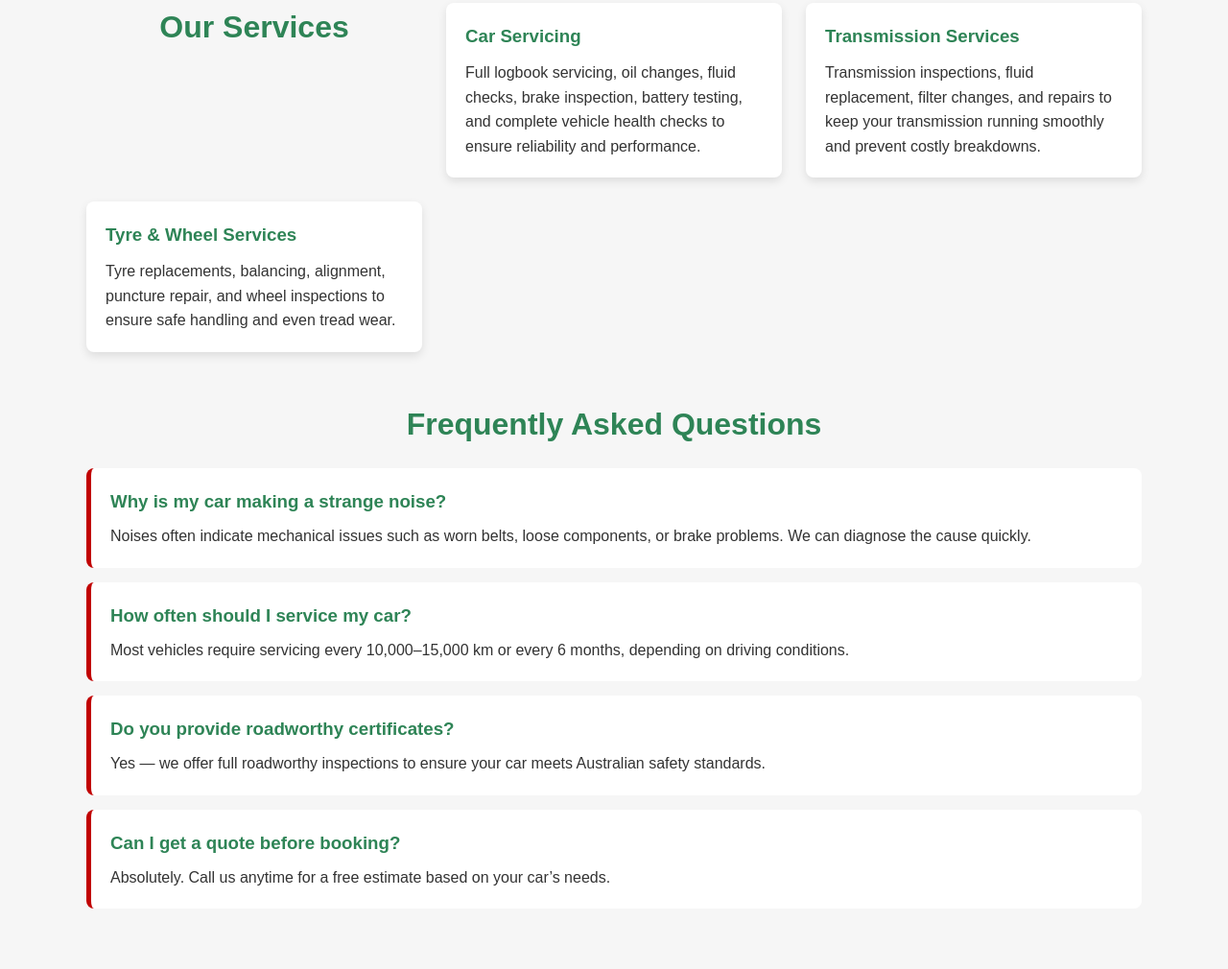
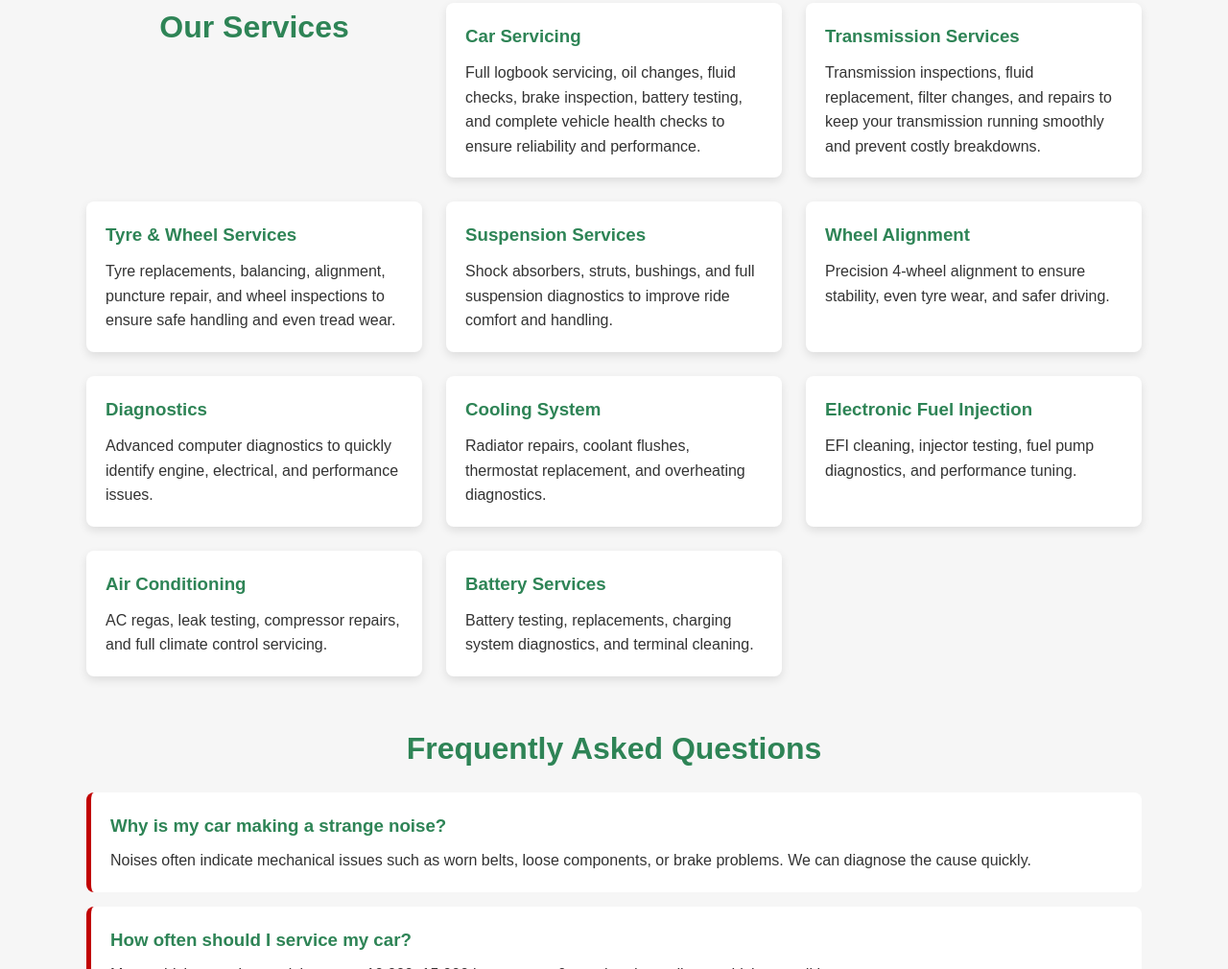
Before and after one commit to ghulamqadir1873-cmyk/properautomotive-website, a plain HTML site: page index.html in a window 1280 px wide. Shown: the part 733-1743 px from the top of the page at 96% size. Drawn offline with Linux system fonts and the light colour scheme.

Commit message:
Update index.html
services section updated

```diff
--- a/index.html
+++ b/index.html
@@ -34,7 +34,6 @@
     <h2 class="section-title">Welcome to Proper Automotive</h2>
     <p>At Proper Automotive, we provide high-quality automotive services performed by skilled and certified technicians. Whether it’s regular maintenance, tyres, LPG repair or roadworthy inspections — we ensure your vehicle is safe, reliable, and ready for the road.</p>
 </div>
-
 <!-- Services Section -->
 <section class="services">
     <h2 class="section-title">Our Services</h2>
@@ -53,7 +52,45 @@
         <h3>Tyre & Wheel Services</h3>
         <p>Tyre replacements, balancing, alignment, puncture repair, and wheel inspections to ensure safe handling and even tread wear.</p>
     </div>
+
+    <!-- Added Services -->
+    <div class="service-box">
+        <h3>Suspension Services</h3>
+        <p>Shock absorbers, struts, bushings, and full suspension diagnostics to improve ride comfort and handling.</p>
+    </div>
+
+    <div class="service-box">
+        <h3>Wheel Alignment</h3>
+        <p>Precision 4-wheel alignment to ensure stability, even tyre wear, and safer driving.</p>
+    </div>
+
+    <div class="service-box">
+        <h3>Diagnostics</h3>
+        <p>Advanced computer diagnostics to quickly identify engine, electrical, and performance issues.</p>
+    </div>
+
+    <div class="service-box">
+        <h3>Cooling System</h3>
+        <p>Radiator repairs, coolant flushes, thermostat replacement, and overheating diagnostics.</p>
+    </div>
+
+    <div class="service-box">
+        <h3>Electronic Fuel Injection</h3>
+        <p>EFI cleaning, injector testing, fuel pump diagnostics, and performance tuning.</p>
+    </div>
+
+    <div class="service-box">
+        <h3>Air Conditioning</h3>
+        <p>AC regas, leak testing, compressor repairs, and full climate control servicing.</p>
+    </div>
+
+    <div class="service-box">
+        <h3>Battery Services</h3>
+        <p>Battery testing, replacements, charging system diagnostics, and terminal cleaning.</p>
+    </div>
+
 </section>
+
 
 <!-- FAQ Section -->
 <section class="faq">
```
